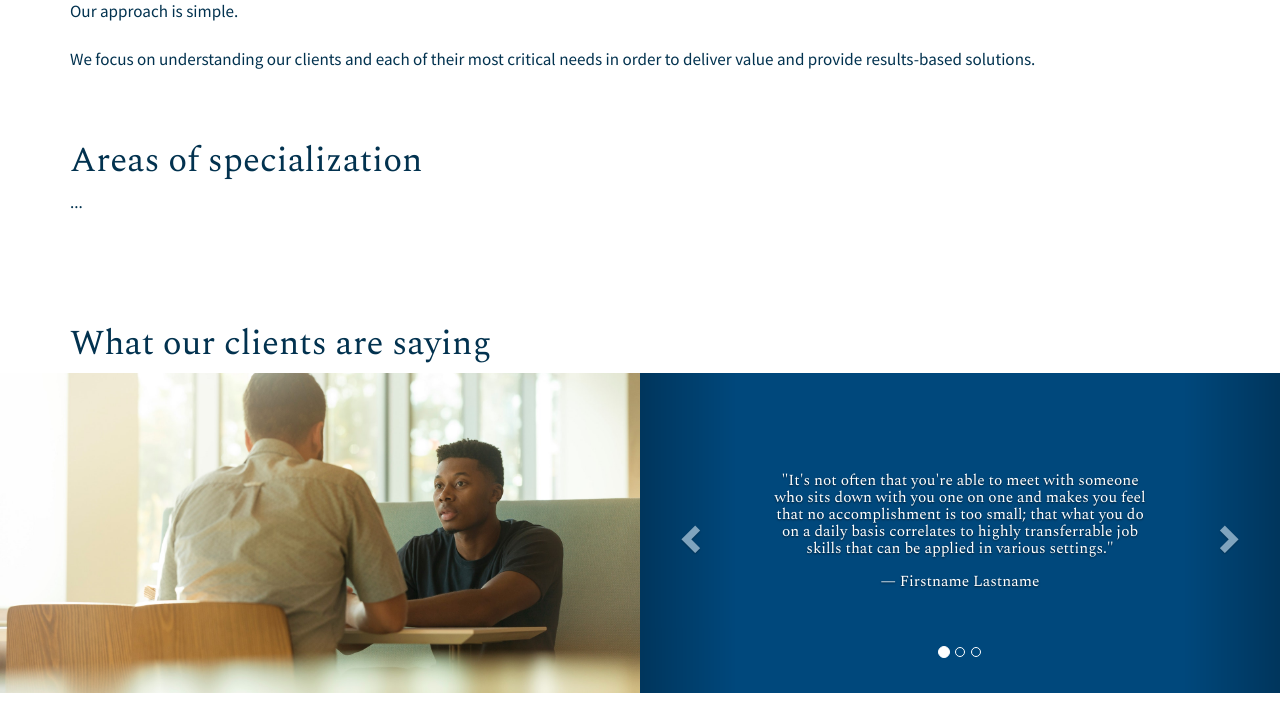
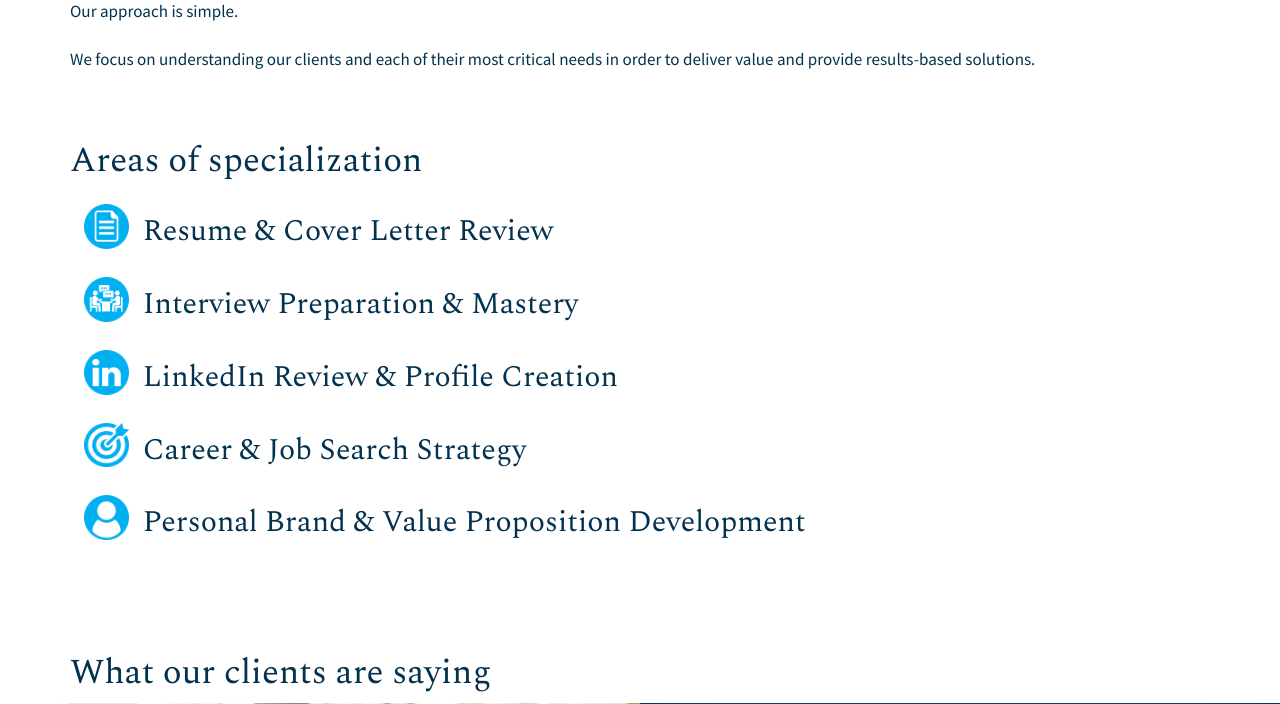
Before and after one commit to rhyza/nsg, a PHP site: page /services.php in a window 1280 px wide. Shown: the part 817-1521 px from the top of the page. Run offline with PHP 8.4, Linux system fonts and the light colour scheme.

Commit message:
Add and format services list
Add icon and service pairs. Justified content left.

```diff
--- a/css/main.css
+++ b/css/main.css
@@ -171,3 +171,7 @@ h5 {
     justify-content: center;
     height: 85%;
 }
+
+.list {
+    justify-content: flex-start !important;
+}
--- a/html/services.html
+++ b/html/services.html
@@ -12,7 +12,26 @@
     <br><br>We focus on understanding our clients and each of their most critical needs in order to deliver value and provide results-based solutions.</p>
     <br><br>
     <h2>Areas of specialization</h2>
-    <p>...</p>
+    <div class="list flex-container">
+      <img alt="resume" src="img/doc_icon.png" class="email-link">
+      <h2 class="servces-list">Resume &amp; Cover Letter Review</h2>
+    </div>
+    <div class="list flex-container">
+      <img alt="resume" src="img/interview_icon.png" class="email-link">
+      <h2 class="servces-list">Interview Preparation &amp; Mastery</h2>
+    </div>
+    <div class="list flex-container">
+      <img alt="resume" src="img/linkedin_icon.png" class="email-link">
+      <h2 class="servces-list">LinkedIn Review &amp; Profile Creation</h2>
+    </div>
+    <div class="list flex-container">
+      <img alt="resume" src="img/search_icon.png" class="email-link">
+      <h2 class="servces-list">Career &amp; Job Search Strategy</h2>
+    </div>
+    <div class="list flex-container">
+      <img alt="resume" src="img/person_icon.png" class="email-link">
+      <h2 class="servces-list">Personal Brand &amp; Value Proposition Development</h2>
+    </div>
     <br><br><br><br>
     <h2>What our clients are saying</h2>
   </div>
```
